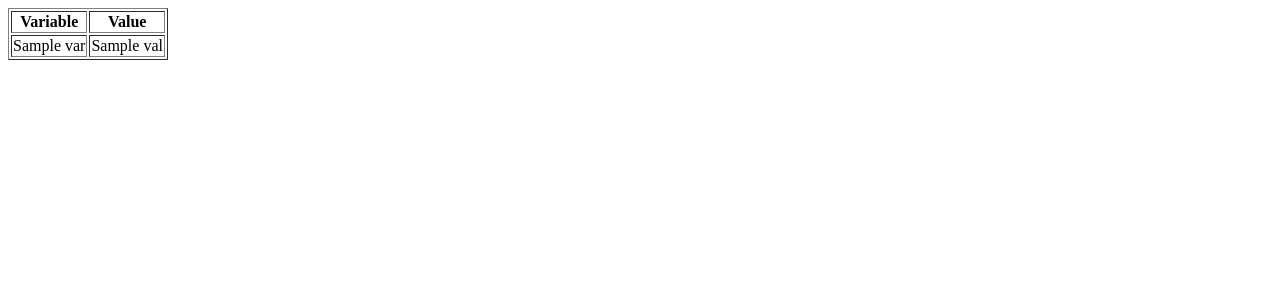
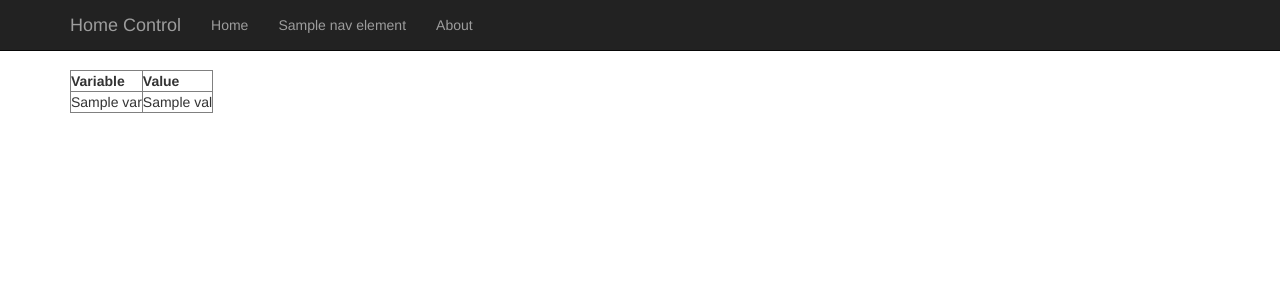
Before and after one commit to itamaro/home-control-web, a Django app: template HomeControlWeb/debug/templates/debug/debug.html in a window 1280 px wide. Shown: the top 300 px of the page. Run offline with Django 3.2, Linux system fonts and the light colour scheme; the template is opened without the code that fills it: most values are stand-ins (such as "Sample title", 1, 10 or a date in 2020); some libraries are stand-ins or nearby versions.

Commit message:
added dynamically generated navbar based on order specified in a new setting.
moved debug app to same base template.

```diff
--- a/HomeControlWeb/AC/views.py
+++ b/HomeControlWeb/AC/views.py
@@ -6,14 +6,19 @@ from django.shortcuts import render
 from django.conf import settings
 
 import common
+import common.views
 
 HOME_CONTROL_ACCMD_RPC_URL = getattr(settings, 'HOME_CONTROL_ACCMD_RPC_URL',
                                 'http://localhost:8000/ac-command')
 
 logger = logging.getLogger(__name__)
 
+def get_nav_name():
+    return 'A/C'
+
 def home(request):
     d = common.checkpass(request)
+    d = common.views.get_nav_elements(d)
     return render(request, 'AC/ac.html', d)
 
 def command(request):
--- a/HomeControlWeb/HomeControlWeb/settings.py
+++ b/HomeControlWeb/HomeControlWeb/settings.py
@@ -175,6 +175,8 @@ LOGGING = {
     }
 }
 
+NAVBAR_APPS_ORDER = ['AC', 'cam', ]
+
 try:
     from local_settings import *
 except ImportError:
--- a/HomeControlWeb/cam/views.py
+++ b/HomeControlWeb/cam/views.py
@@ -6,6 +6,7 @@ from django.shortcuts import render
 from django.conf import settings
 
 import common
+import common.views
 
 HOME_CONTROL_WEBCAM_RPC_URL = getattr(settings, 'HOME_CONTROL_WEBCAM_RPC_URL',
                                 'http://localhost:8000/webcam.png')
@@ -22,8 +23,12 @@ HOME_CONTROL_WEBCAM_IMAGE_URL = getattr(settings,
 
 logger = logging.getLogger(__name__)
 
+def get_nav_name():
+    return 'Cameras'
+
 def home(request):
     d = common.checkpass(request)
+    d = common.views.get_nav_elements(d)
     return render(request, 'cam/cam.html', d)
 
 def webcam(request):
--- a/HomeControlWeb/common/templates/common/base.html
+++ b/HomeControlWeb/common/templates/common/base.html
@@ -4,14 +4,13 @@
     <meta charset="utf-8">
     <meta name="viewport" content="width=device-width, initial-scale=1.0">
     <meta name="description" content="">
-    <meta name="author" content="">
+    <meta name="author" content="Itamar Ostricher">
 
     <title>{% block title %}Home Control{% endblock %}</title>
 
     <link href="/static/bootstrap/css/bootstrap-select.min.css" rel="stylesheet">
     <link href="https://netdna.bootstrapcdn.com/bootstrap/3.0.0/css/bootstrap.min.css" rel="stylesheet">
 
-    <!-- Custom styles for this app -->
     <link href="/static/common/styles.css" rel="stylesheet">
   </head>
 
@@ -31,10 +30,9 @@
         <div class="navbar-collapse collapse">
           <ul class="nav navbar-nav">
             <li><a href="#">Home</a></li>
-			{% url 'AC.views.home' as ac_url %}
-			{% url 'cam.views.home' as cam_url %}
-            <li class="{%if request.path == ac_url%}active{% endif %}"><a href="{{ac_url}}{% if key %}?key={{key}}{% endif %}">A/C</a></li>
-            <li class="{%if request.path == cam_url%}active{% endif %}"><a href="{{cam_url}}{% if key %}?key={{key}}{% endif %}">Cameras</a></li>
+			{% for nav_name, nav_url in nav_elements %}
+			<li class="{%if request.path == nav_url%}active{% endif %}"><a href="{{nav_url}}{% if key %}?key={{key}}{% endif %}">{{nav_name}}</a></li>
+			{% endfor %}
             <li><a href="#">About</a></li>
           </ul>
         </div><!--/.nav-collapse -->
--- a/HomeControlWeb/debug/templates/debug/debug.html
+++ b/HomeControlWeb/debug/templates/debug/debug.html
@@ -1,21 +1,12 @@
-<!DOCTYPE html>
-<html lang="en">
-  <head>
-    <meta charset="utf-8">
-    <meta name="viewport" content="width=device-width, initial-scale=1.0">
-    <meta name="description" content="">
-    <meta name="author" content="">
-    <title>Debug App</title>
-  </head>
+{% extends "common/base.html" %}
 
-  <body>
+{% block title %}Debug App{% endblock %}
 
+{% block content %}
 	<table border="1">
 		<tr><th>Variable</th><th>Value</th></tr>
 		{% for var,val in req_meta %}
 		<tr><td>{{var}}</td><td>{{val}}</td></tr>
 		{% endfor %}
 	</table>
-
-  </body>
-</html>
+{% endblock %}
--- a/HomeControlWeb/debug/views.py
+++ b/HomeControlWeb/debug/views.py
@@ -7,7 +7,11 @@ import common
 
 logger = logging.getLogger(__name__)
 
+def get_nav_name():
+    return 'Debug'
+
 def home(request):
     d = common.checkpass(request)
+    d = common.views.get_nav_elements(d)
     d['req_meta'] = request.META.items()
     return render(request, 'debug/debug.html', d)
```
Also changed, not shown: HomeControlWeb/common/views.py (added, +21 -0 lines).
